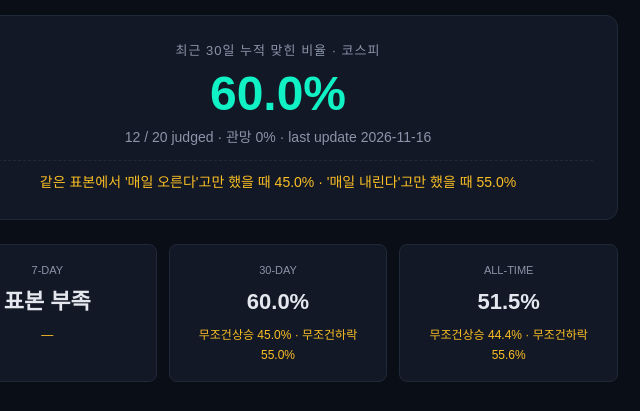
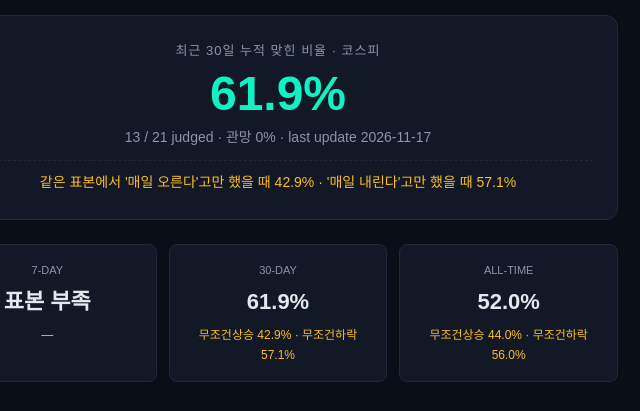
Before and after one commit to monpump/accuracy, a plain HTML site: page index.html in a window 1280 px wide. Shown: the part 227-638 px from the top of the page, 362-1002 px from the left. Drawn offline with Linux system fonts and the light colour scheme.

Commit message:
chore: accuracy hero 2026-11-17

```diff
--- a/index.html
+++ b/index.html
@@ -202,9 +202,9 @@
 
   <div class="hero-card">
     <div class="label">최근 30일 누적 맞힌 비율 · 코스피</div>
-    <div class="value">60.0%</div>
-    <div class="meta">12 / 20 judged · 관망 0% · last update 2026-11-16</div>
-    <div class="baseline" data-window="30d">같은 표본에서 '매일 오른다'고만 했을 때 45.0% · '매일 내린다'고만 했을 때 55.0%</div>
+    <div class="value">61.9%</div>
+    <div class="meta">13 / 21 judged · 관망 0% · last update 2026-11-17</div>
+    <div class="baseline" data-window="30d">같은 표본에서 '매일 오른다'고만 했을 때 42.9% · '매일 내린다'고만 했을 때 57.1%</div>
   </div>
 
   <div class="grid-3">
@@ -215,13 +215,13 @@
     </div>
     <div class="stat-card">
       <div class="label">30-day</div>
-      <div class="value">60.0%</div>
-      <div class="sub" data-window="30d">무조건상승 45.0% · 무조건하락 55.0%</div>
+      <div class="value">61.9%</div>
+      <div class="sub" data-window="30d">무조건상승 42.9% · 무조건하락 57.1%</div>
     </div>
     <div class="stat-card">
       <div class="label">All-time</div>
-      <div class="value">51.5%</div>
-      <div class="sub" data-window="all">무조건상승 44.4% · 무조건하락 55.6%</div>
+      <div class="value">52.0%</div>
+      <div class="sub" data-window="all">무조건상승 44.0% · 무조건하락 56.0%</div>
     </div>
   </div>
 
```
